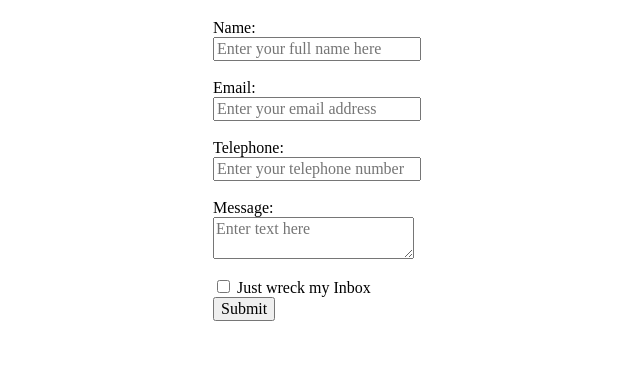
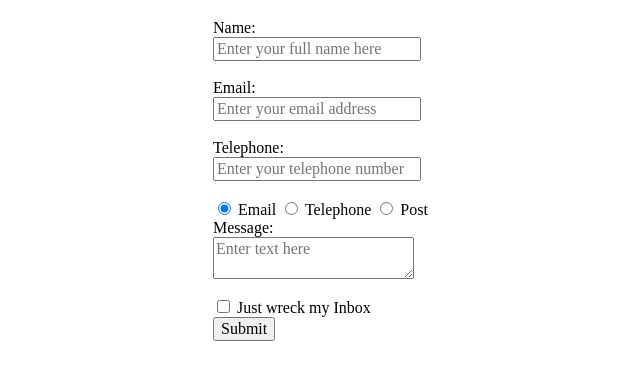
Before and after one commit to DominicSimpson/fandchtmlformsworkshop, a plain HTML site: page html-forms/workshop/index.html in a window 1280 px wide. Shown: the part 93-472 px from the top of the page, without its empty margins (219-859 px from the left). Drawn offline with Linux system fonts and the light colour scheme.

Commit message:
Added radio buttons
Still no CSS styling

```diff
--- a/html-forms/workshop/index.html
+++ b/html-forms/workshop/index.html
@@ -10,7 +10,7 @@
     <h1>Contact</h1>
 
     <!-- Your form goes here -->
-    <form id="form" action="https://learn-forms.netlify.com/submit/part#2" method="GET">
+    <form id="form" action="https://learn-forms.netlify.com/submit/part3" method="GET">
       <label for="name">Name:</label>
       <input id="text" type="text" name="name" placeholder="Enter your full name here" /><br>
 
@@ -19,6 +19,17 @@
 
       <label for="telephone">Telephone:</label><br>
   		<input id="tel" type="tel" name="telephone" placeholder="Enter your telephone number" required/><br>
+
+      <div>
+        <input type="radio" id="email" name="email" value="email" checked>
+        <label for="email">Email</label>
+
+        <input type="radio" id="telephone" name="telephone" value="telephone">
+        <label for="telephone">Telephone</label>
+
+        <input type="radio" id="louie" name="drone" value="post">
+        <label for="post">Post</label>
+      </div>
 
       <label for="contactform">Message:</label><br>
 			<textarea class="contactformtext" id="contactform" name="contactform" placeholder="Enter text here" required></textarea><br>
```
